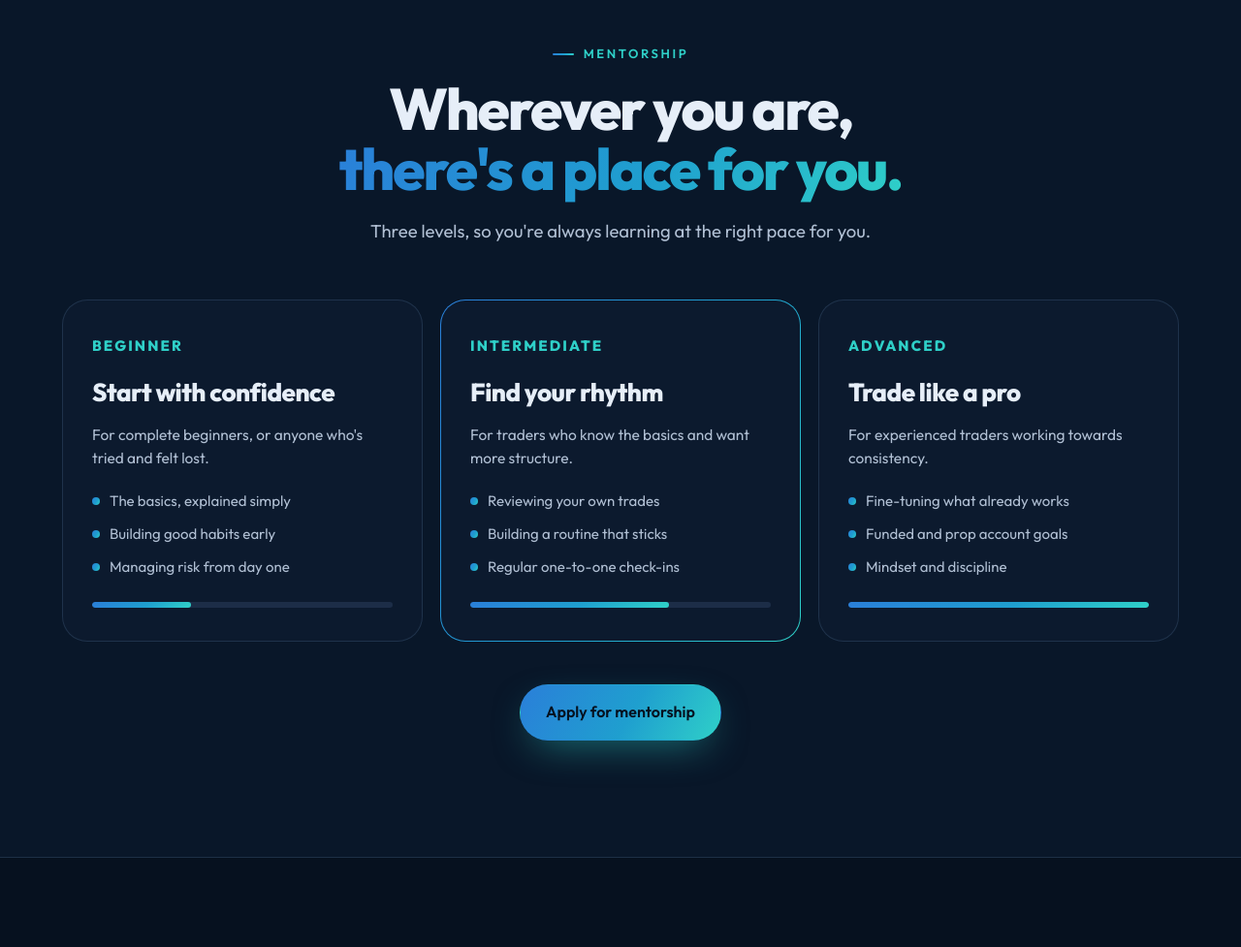
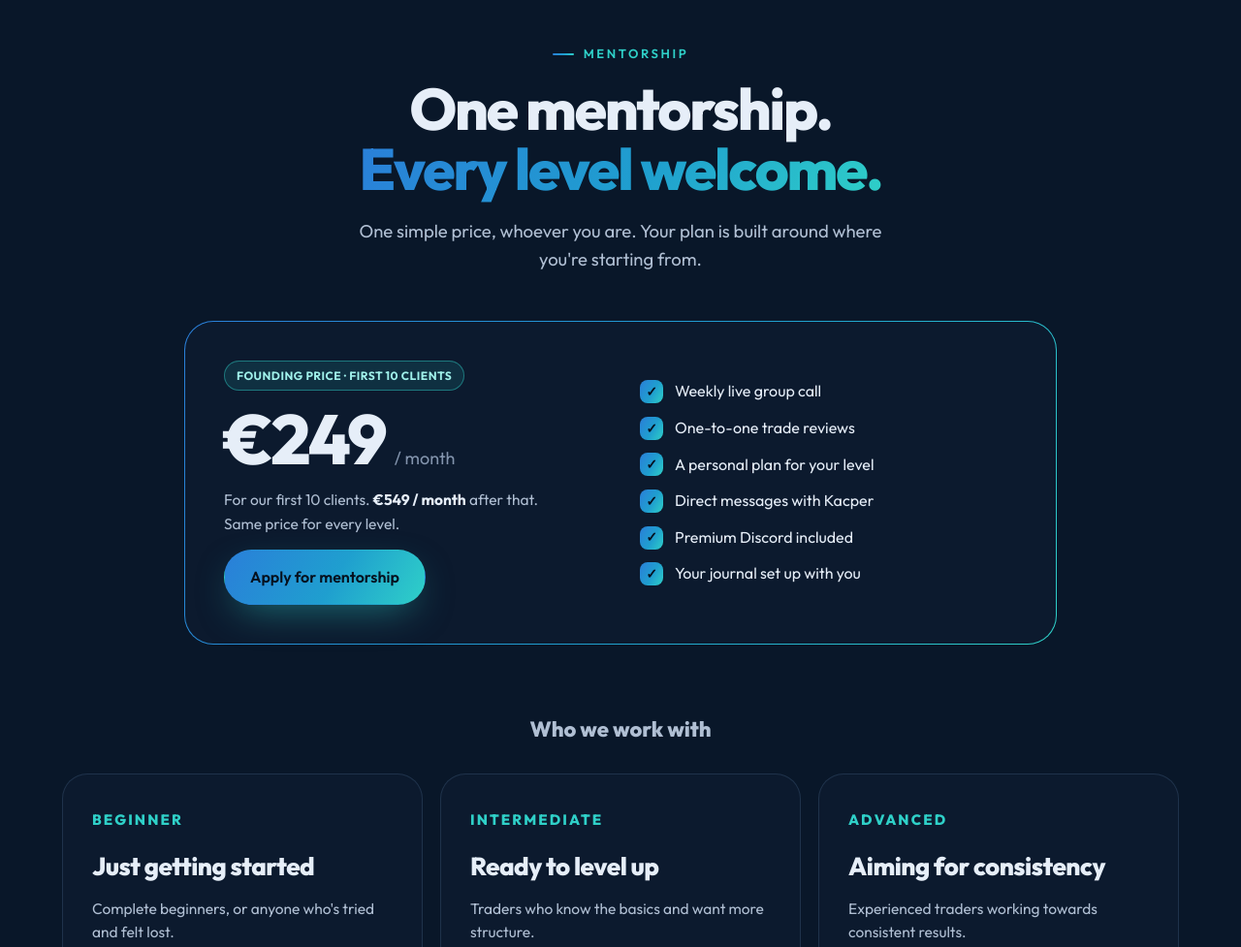
Before and after one commit to Kacperj01/elev8-trading, a plain HTML site: page docs/index.html in a window 1280 px wide. Shown: the part 2420-3397 px from the top of the page at 97% size. Drawn offline with Linux system fonts and the light colour scheme.

Commit message:
Mentorship: one flat monthly price for every level
EUR 249/month founding price for the first 10 clients, EUR 549/month after that.
Beginner, Intermediate and Advanced are now shown as the traders we work with, not packages.

Co-Authored-By: Claude Opus 5.5 <noreply@anthropic.com>
Claude-Session: https://claude.ai/code/session_01Me6xcoLXyGnJscawvYqR4g

```diff
--- a/docs/assets/style.css
+++ b/docs/assets/style.css
@@ -52,6 +52,18 @@ section{padding:120px 0}
 .of .ic{width:54px;height:54px;border-radius:16px;display:grid;place-items:center;background:rgba(47,208,200,.1);border:1px solid rgba(47,208,200,.28)}
 .of .ic svg{width:26px;stroke:var(--teal);fill:none;stroke-width:1.8;stroke-linecap:round;stroke-linejoin:round}
 .badge{font:700 12px Outfit;letter-spacing:.1em;text-transform:uppercase;padding:7px 12px;border-radius:999px;background:rgba(150,195,245,.08);color:var(--t2);border:1px solid var(--line)}
+.badge.pr{background:rgba(47,208,200,.12);color:#9ff0ea;border-color:rgba(47,208,200,.45);letter-spacing:.04em}
+.flat{max-width:900px;margin:48px auto 0}
+.fp{display:grid;grid-template-columns:1fr 1fr;gap:40px;padding:40px;border-radius:30px;background:linear-gradient(var(--card),var(--card)) padding-box,var(--grad) border-box;border:1.5px solid transparent}
+.fpl{display:flex;flex-direction:column;align-items:flex-start;gap:14px}
+.amt{display:flex;align-items:baseline;gap:10px}.amt b{font-size:72px;font-weight:800;letter-spacing:-.04em;line-height:1}.amt span{color:var(--mu);font-size:18px}
+.fpl p{color:var(--t2);font-size:15.5px}.fpl .btn{margin-top:auto}
+.inc{list-style:none;margin:0;padding:0;display:grid;gap:12px;align-content:center}
+.inc li{display:flex;gap:12px;align-items:center;font-size:16px}
+.inc li:before{content:"✓";flex:none;width:24px;height:24px;border-radius:8px;background:var(--grad);color:#06111f;font-size:14px;font-weight:800;display:grid;place-items:center}
+.who{text-align:center;font-size:22px;font-weight:800;margin:70px 0 0;color:var(--t2)}
+.who+.pathg{margin-top:28px}
+@media(max-width:780px){.fp{grid-template-columns:1fr;padding:26px;gap:24px}.amt b{font-size:60px}.fpl .btn{width:100%}.who{margin-top:50px}}
 .badge.fr{background:rgba(69,227,155,.1);color:var(--green);border-color:rgba(69,227,155,.35)}
 .of h3{font-size:28px;font-weight:800;letter-spacing:-.02em;margin-bottom:10px}.of p{color:var(--t2);font-size:16px}
 .of .lnk{margin-top:auto;padding-top:26px;font-weight:600;color:var(--teal);display:inline-flex;align-items:center;gap:8px;align-self:flex-start}.of .lnk svg{width:18px;stroke:currentColor;fill:none;stroke-width:2}
--- a/docs/index.html
+++ b/docs/index.html
@@ -56,7 +56,7 @@
 <div class="center"><span class="eb">What we offer</span><h2 style="margin:18px 0">Everything you need<br><span class="g">to grow as a trader.</span></h2>
 <p class="lead">Pick one or use them all. Start free and go further whenever you're ready.</p></div>
 <div class="bento">
-<div class="of big"><div class="tp"><span class="ic"><svg viewBox="0 0 24 24"><path d="M12 3l9 5-9 5-9-5 9-5z"/><path d="M6 10.5V16c0 1.5 3 3 6 3s6-1.5 6-3v-5.5"/></svg></span><span class="badge">Limited spots</span></div>
+<div class="of big"><div class="tp"><span class="ic"><svg viewBox="0 0 24 24"><path d="M12 3l9 5-9 5-9-5 9-5z"/><path d="M6 10.5V16c0 1.5 3 3 6 3s6-1.5 6-3v-5.5"/></svg></span><span class="badge pr">From €249 / month</span></div>
 <h3>Mentorship</h3><p style="max-width:520px">Learn one to one with guidance built around you, wherever you're starting from. Live sessions, honest feedback, and someone in your corner.</p>
 <div class="lv"><span>Beginner<i>Just getting started</i></span><span>Intermediate<i>Ready to level up</i></span><span>Advanced<i>Aiming for consistency</i></span></div>
 <a class="lnk" href="#apply">Apply for mentorship <svg viewBox="0 0 24 24"><path d="M5 12h14M13 6l6 6-6 6"/></svg></a><span class="dots"></span></div>
@@ -75,16 +75,21 @@
 </div></div></section>
 
 <section class="alt" id="mentorship"><div class="wrap">
-<div class="center"><span class="eb">Mentorship</span><h2 style="margin:18px 0">Wherever you are,<br><span class="g">there's a place for you.</span></h2>
-<p class="lead">Three levels, so you're always learning at the right pace for you.</p></div>
+<div class="center"><span class="eb">Mentorship</span><h2 style="margin:18px 0">One mentorship.<br><span class="g">Every level welcome.</span></h2>
+<p class="lead">One simple price, whoever you are. Your plan is built around where you're starting from.</p></div>
+<div class="flat">
+<div class="fp"><div class="fpl"><span class="badge pr">Founding price · first 10 clients</span><div class="amt"><b>€249</b><span>/ month</span></div><p>For our first 10 clients. <b style="color:var(--text)">€549 / month</b> after that.<br>Same price for every level.</p>
+<a class="btn p" href="#apply">Apply for mentorship</a></div>
+<ul class="inc"><li>Weekly live group call</li><li>One-to-one trade reviews</li><li>A personal plan for your level</li><li>Direct messages with Kacper</li><li>Premium Discord included</li><li>Your journal set up with you</li></ul></div>
+</div>
+<h3 class="who">Who we work with</h3>
 <div class="pathg">
-<div class="pc"><span class="k">Beginner</span><h3>Start with confidence</h3><p>For complete beginners, or anyone who's tried and felt lost.</p>
-<ul><li>The basics, explained simply</li><li>Building good habits early</li><li>Managing risk from day one</li></ul><div class="bar"><i style="width:33%"></i></div></div>
-<div class="pc mid"><span class="k">Intermediate</span><h3>Find your rhythm</h3><p>For traders who know the basics and want more structure.</p>
-<ul><li>Reviewing your own trades</li><li>Building a routine that sticks</li><li>Regular one-to-one check-ins</li></ul><div class="bar"><i style="width:66%"></i></div></div>
-<div class="pc"><span class="k">Advanced</span><h3>Trade like a pro</h3><p>For experienced traders working towards consistency.</p>
-<ul><li>Fine-tuning what already works</li><li>Funded and prop account goals</li><li>Mindset and discipline</li></ul><div class="bar"><i style="width:100%"></i></div></div></div>
-<div class="ctas" style="justify-content:center;margin-top:44px"><a class="btn p" href="#apply">Apply for mentorship</a></div>
+<div class="pc"><span class="k">Beginner</span><h3>Just getting started</h3><p>Complete beginners, or anyone who's tried and felt lost.</p>
+<ul><li>The basics, explained simply</li><li>Building good habits early</li><li>Managing risk from day one</li></ul></div>
+<div class="pc"><span class="k">Intermediate</span><h3>Ready to level up</h3><p>Traders who know the basics and want more structure.</p>
+<ul><li>Reviewing your own trades</li><li>Building a routine that sticks</li><li>Finding what really works for you</li></ul></div>
+<div class="pc"><span class="k">Advanced</span><h3>Aiming for consistency</h3><p>Experienced traders working towards consistent results.</p>
+<ul><li>Fine-tuning what already works</li><li>Funded and prop account goals</li><li>Mindset and discipline</li></ul></div></div>
 </div></section>
 
 <section id="apply"><div class="wrap apply">
@@ -163,8 +168,8 @@
 <div><span class="eb">FAQ</span><h2 style="margin:18px 0">Good<br><span class="g">questions.</span></h2><p class="lead">Can't find what you're looking for? Message us on <a href="https://www.instagram.com/elev8trading_/" target="_blank" rel="noopener" style="color:var(--teal)">Instagram</a> or in the Discord.</p></div>
 <div class="qa">
 <details open><summary>I'm a complete beginner. Is this for me?</summary><p>Absolutely. The Beginner level of the mentorship and the free Discord are made for people starting from zero.</p></details>
-<details><summary>How does mentorship work?</summary><p>Fill in the <a href="#apply">application form</a>. Kacper reads every application and replies by email to talk about your level, your goals, the format and the price.</p></details>
-<details><summary>How much does it cost?</summary><p>The free Discord, the Telegram trade ideas (through our Vantage link) and the journal are free. Mentorship and premium Discord prices are being finalised. Apply or join the free Discord to hear first.</p></details>
+<details><summary>How does mentorship work?</summary><p>Fill in the <a href="#apply">application form</a>. Kacper reads every application and replies by email to talk about your level, your goals and when you can start.</p></details>
+<details><summary>How much does it cost?</summary><p>Mentorship is €249 a month for our first 10 clients, then €549 a month, the same for every level. The free Discord and the journal are free, and the Telegram trade ideas are free through our Vantage link. Premium Discord prices are being finalised.</p></details>
 <details><summary>How do I get the Telegram trade ideas?</summary><p>Open a Vantage account using the ELEV8 partner link, send us your account ID on Instagram or in the Discord, and we'll add you to the channel.</p></details>
 <details><summary>Is the trading journal really free?</summary><p>Yes. The ELEV8 Journal lives at <a href="https://elev8tradingjournal.com/">elev8tradingjournal.com</a> and is free for everyone.</p></details>
 <details><summary>Is this financial advice?</summary><p>No. Everything ELEV8 shares, including mentorship, trade ideas and community posts, is for education only. You make your own decisions and you're responsible for your own risk.</p></details>
```
